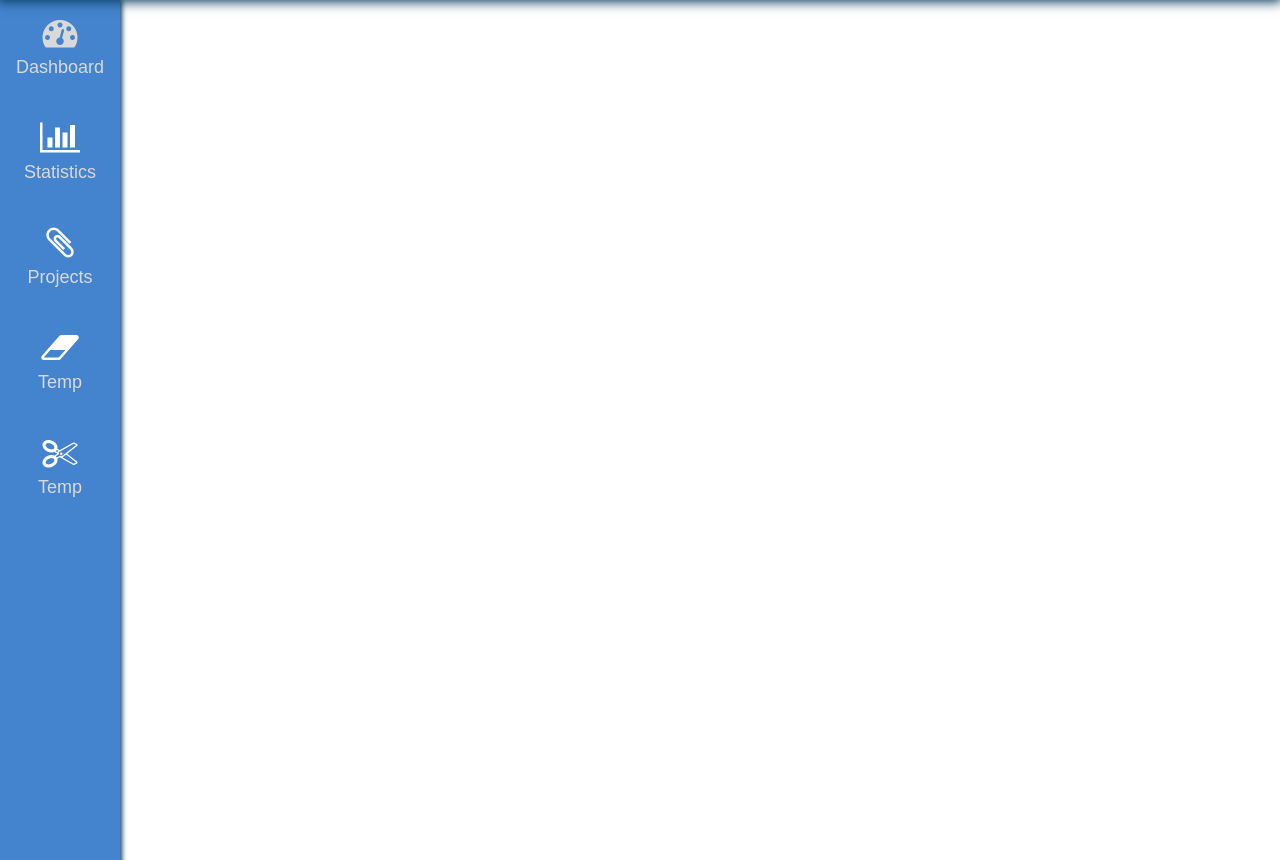
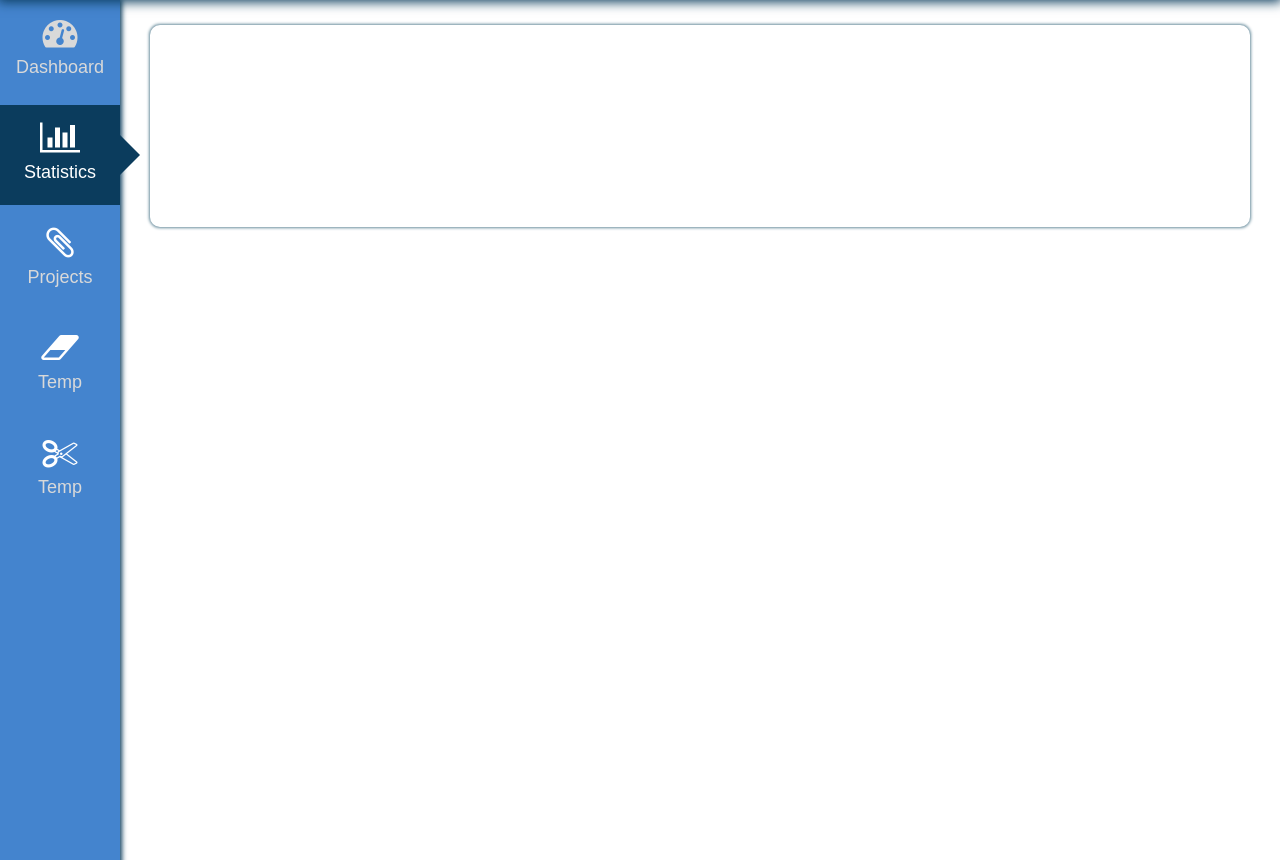
Before and after one commit to khsieh/Stationerry, a Django app: page /stats/ in a window 1280 px wide. Shown: the part 55-915 px from the top of the page. Run offline with Django 3.2, Linux system fonts and the light colour scheme; style sheets or scripts are compiled from the project's sources; some libraries are stand-ins or nearby versions.

Commit message:
Some more UI changes, Django url stuff

```diff
--- a/StationerryWeb/StationerryWebApp/static/css/base.css
+++ b/StationerryWeb/StationerryWebApp/static/css/base.css
@@ -15,10 +15,6 @@ Golden: #f9be02;
 Peach: #ffe680;
 Salmon: #fa7c92;
 */
-
-h1 {
-    color: #D2D490;
-}
 
 body {
     background-color: #ffffff;
@@ -43,15 +39,21 @@ h1.wailord {
 }
 
 /* The main content */
+.content-box {
+    height: 100%;
+    padding-top: 200px;
+    margin-top: 80px;
+    margin-bottom: 20px;
+    margin-left: 150px;
+    margin-right: 30px;
 
-.main-content {
-    padding: 250px 200px 200px 390px;
-    font-family: Arial, Helvetica, sans-serif;
-    height: 100%;
-    vertical-align: center;
-    text-align: center;
-    padding-left: 190px;
-    margin: 0 0 40px 10px;
+    border-style: solid;
+    border-width: 1px;
+    border-color: transparent;
+    border-radius: 10px;
+
+    /* #99d3df */
+    box-shadow: 0px 0px 3px 1px #698d9d;
 }
 
 
@@ -135,10 +137,10 @@ h1.wailord {
     position: absolute;
     width: 0;
     height: 0;
-    margin-top: 0px;
+    margin-top: 15px;
     left:120px;
-    border: 30px solid transparent;
-    border-left: 30px solid #0B3C5D;
+    border: 20px solid transparent;
+    border-left: 20px solid #0B3C5D;
 
     /*
     -webkit-filter: drop-shadow(0px 5px 6px rgba(0,0,0,0.25));
--- a/StationerryWeb/StationerryWebApp/static/css/login.css
+++ b/StationerryWeb/StationerryWebApp/static/css/login.css
@@ -80,6 +80,7 @@ p {
   -webkit-box-shadow: 0px 0px 10px rgba(0, 0, 0, 0.3);
   -moz-box-shadow: 0px 0px 10px rgba(0, 0, 0, 0.3);
   box-shadow: 0px 0px 10px rgba(0, 0, 0, 0.3);
+  border-radius: 10px;
 }
 
 .container {
--- a/StationerryWeb/StationerryWebApp/templates/stationerry/base.html
+++ b/StationerryWeb/StationerryWebApp/templates/stationerry/base.html
@@ -4,16 +4,20 @@
 <html>
     <head>
         <title>{% block title %}Stationerry{% endblock %}</title>
-        <link rel="shortcut icon" href="{%  static 'images/favicon.ico' %}">
+        <link rel="shortcut icon" href="{%  static 'images/splayer.svg' %}">
         <!-- link rel="stylesheet" href="//maxcdn.bootstrapcdn.com/bootstrap/3.2.0/css/bootstrap.min.css"-->
         <!-- link rel="stylesheet" href="//maxcdn.bootstrapcdn.com/bootstrap/3.2.0/css/bootstrap-theme.min.css" -->
 
-        {% block stylesheets %}
         <link rel="stylesheet" href="{% static 'css/font-awesome.min.css' %}">
         <link rel="stylesheet" href="{% static 'css/bootstrap.min.css' %}">
         <link rel="stylesheet" href="{% static 'css/bootstrap-theme.min.css' %}">
         <link rel="stylesheet" href="{% static 'css/base.css' %}">
+
+        <!-- Allow extra style sheets to go here -->
+        {% block extra-styles %}
+
         {% endblock %}
+
     </head>
 
     <body>
@@ -29,7 +33,7 @@
                 <span class="icon-bar"></span>
               </button>
 
-              <a class="navbar-brand" href="#">Stationerry</a>
+              <a class="navbar-brand" href="{% url 'main' %}">Stationerry</a>
             </div>
 
             <div id="navbar" class="navbar-collapse collapse">
@@ -74,23 +78,24 @@
 
                     <!-- <img src="{% static 'images/stapler.svg' %}" id="stapler"><br>Projects -->
                     <!--a class="link-blue" href="#"><span class="glyphicon glyphicon-stats"></span>Statistics</a-->
-                    <a class="link-pink" href="#"><i class="fa fa-dashboard"></i>Dashboard</a>
-                    <a class="link-blue" href="{% url 'stats' %}"><i class="fa fa-bar-chart"></i>Statistics</a>
-                    <a class="link-red" href="#"><i class="fa fa-paperclip"></i>Projects</a>
-                    <a class="link-yellow" href="#"><i class="fa fa-eraser"></i>Temp</a>
-                    <a class="link-green" href="#"><i class="fa fa-scissors"></i>Temp</a>
+                    {% block link-a %} <a class="link-pink" href="#"><i class="fa fa-dashboard"></i>Dashboard</a> {% endblock %}
+                    {% block link-b %} <a class="link-blue" href="{% url 'stats' %}"><i class="fa fa-bar-chart"></i>Statistics</a> {% endblock %}
+                    {% block link-c %} <a class="link-red" href="#"><i class="fa fa-paperclip"></i>Projects</a> {% endblock %}
+                    {% block link-d %} <a class="link-yellow" href="#"><i class="fa fa-eraser"></i>Temp</a> {% endblock %}
+                    {% block link-e %} <a class="link-green" href="#"><i class="fa fa-scissors"></i>Temp</a> {% endblock %}
 
-                    <!--a class="link-green" href="#"><span class="glyphicon glyphicon-scissors"></span>Temp</a>
+                    <!--a class="link-green" href="#"><span class="glyphicon glyphicon-scissors"></span>Temp</a-->
                 </div>
 
             </aside>
         </div>
 
-        <div class="main-content">
+        <div class="content-box">
 
+            {% block content %}
             <h1 class="wailord">Hail Wailord</h1>
             <img src="{% static 'images/leapingwailord.gif' %}">
-
+            {% endblock %}
         </div>
         <!-- Latest compiled and minifired Javascript -->
         <!-- script src="https://ajax.googleapis.com/ajax/libs/jquery/1.11.3/jquery.min.js"></script-->
--- a/StationerryWeb/StationerryWebApp/templates/stationerry/stats.html
+++ b/StationerryWeb/StationerryWebApp/templates/stationerry/stats.html
@@ -1,3 +1,9 @@
 {% extends "stationerry/base.html" %}
 
-{% block title %}Stats{% endblock %}
+{% block extra-styles %} <link rel="stylesheet" href="/static/css/stats.css"> {% endblock %}
+
+{% block link-b %} <a class="link-blue selected" href="{% url 'stats' %}"><i class="fa fa-bar-chart"></i>Statistics</a> {% endblock %}
+
+{% block content %}
+
+{% endblock %}
```
Also changed, not shown: StationerryWeb/StationerryWebApp/static/images/stapler.svg, StationerryWeb/StationerryWebApp/static/images/stapler_icon.jpg (added).
